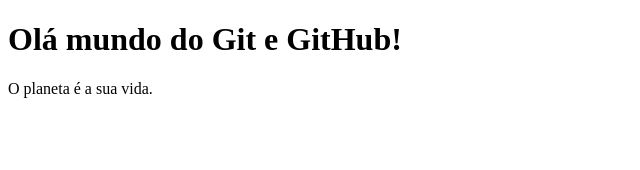
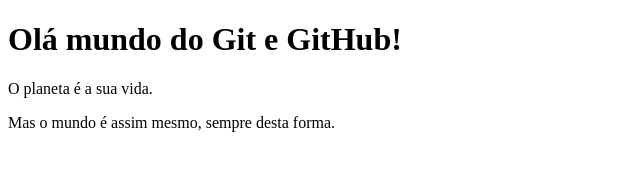
Before and after one commit to euleovitor/aula-de-git, a plain HTML site: page index.html in a window 1280 px wide. Shown: the whole page, without its empty margins (0-640 px from the left). Drawn offline with Linux system fonts and the light colour scheme.

Commit message:
Adicionando mais um commit

```diff
--- a/index.html
+++ b/index.html
@@ -10,6 +10,7 @@
 <body>
     <h1>Olá mundo do Git e GitHub!</h1>
     <p>O planeta é a sua vida.</p>
+    <p>Mas o mundo é assim mesmo, sempre desta forma.</p>
 
     <script src="js/index.js"></script>
 </body>
```
